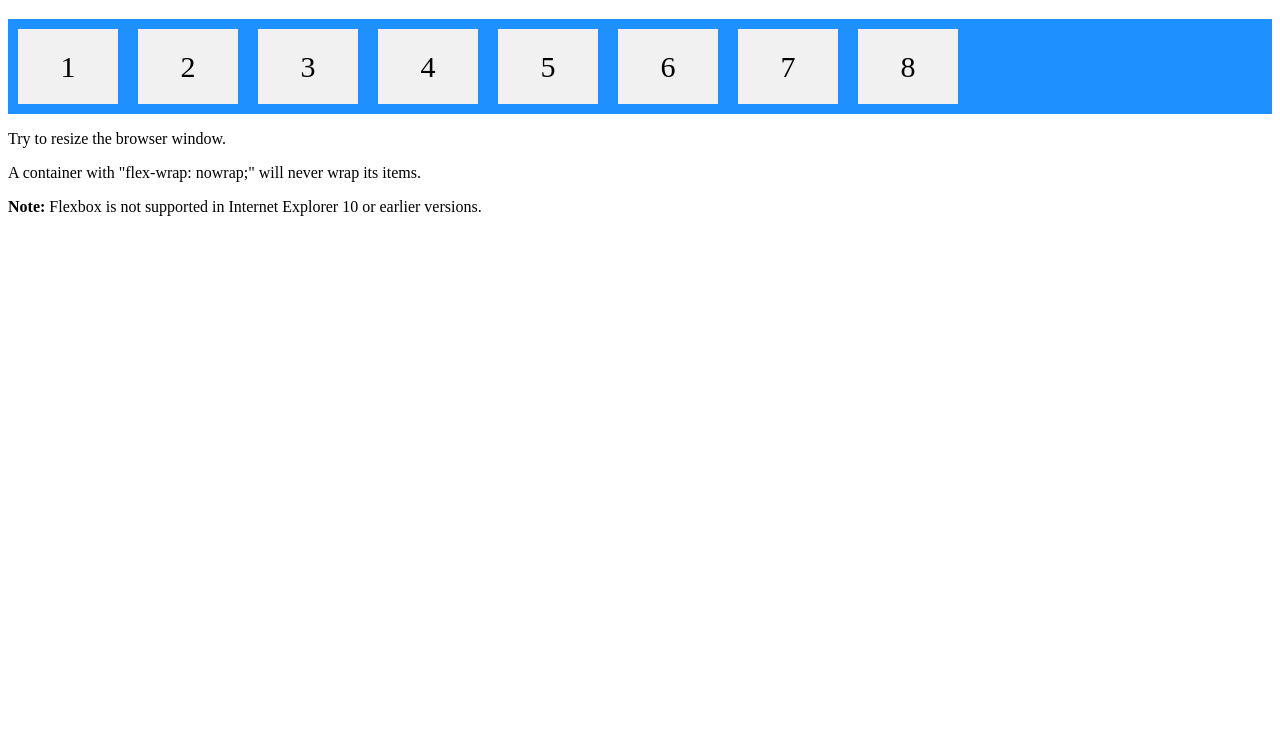
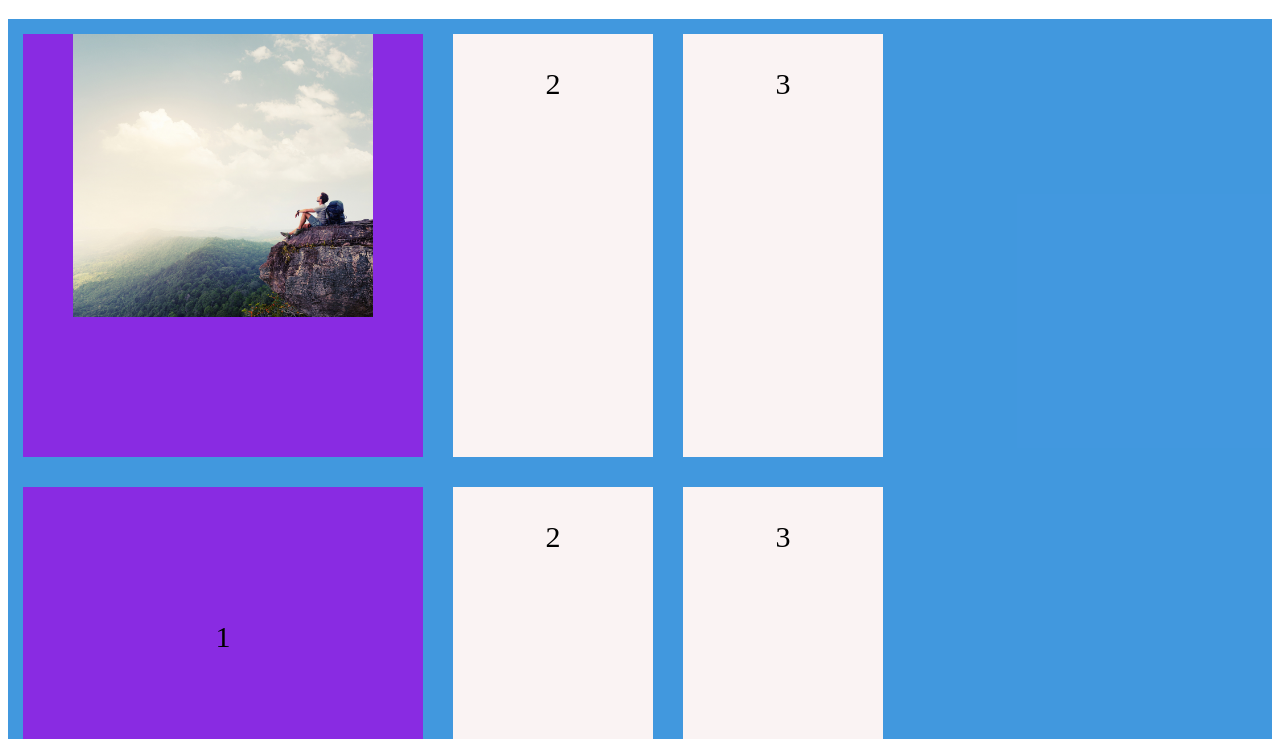
Before and after one commit to jemua001/Webdesign, a plain HTML site: page boks/fleksboks/Fleksboks.html in a window 1280 px wide. Shown: the part 61-800 px from the top of the page. Drawn offline with Linux system fonts and the light colour scheme.

Commit message:
flexbox done

```diff
--- a/boks/fleksboks/Fleksboks.css
+++ b/boks/fleksboks/Fleksboks.css
@@ -1,14 +1,34 @@
-.flex-container {
+.flex {
     display: flex;
     flex-wrap: nowrap;
-    background-color: DodgerBlue;
+    background-color: rgba(22, 128, 215, 0.813);
+    width: 100%;
+
   }
 
-  .flex-container > div {
-    background-color: #f1f1f1;
-    width: 100px;
-    margin: 10px;
+
+
+
+
+
+
+
+  .flex-div {
+    background-color: #faf3f3;
+    width: 200px;
+    margin: 15px;
     text-align: center;
-    line-height: 75px;
+    line-height: 100px;
     font-size: 30px;
   }
+
+
+  .bred {
+    width: 400px;
+    text-align: center;
+    line-height: 300px;
+    font-size: 30px;
+    background-color: rgb(137, 43, 226);
+    margin: 15px;
+
+  }
--- a/boks/fleksboks/Fleksboks.html
+++ b/boks/fleksboks/Fleksboks.html
@@ -10,16 +10,38 @@
 <body>
     <h1>Vidundertur</h1>
 
-    <div class="flex-container">
-        <div>1</div>
-        <div>2</div>
-        <div>3</div>
-        <div>4</div>
-        <div>5</div>
-        <div>6</div>
-        <div>7</div>
-        <div>8</div>
+    <div class="flex">
+        <div class="bred">
+            <img src="/Dokumenter/bilder/Friluft/friluftsliv_1.jpg" width="300px">
+
+        </div>
+
+        <div class="flex-div">2</div>
+        <div class="flex-div">3</div>
       </div>
+
+      <div class="flex">
+        <div class="bred">1</div>
+        <div class="flex-div">2</div>
+        <div class="flex-div">3</div>
+      </div>
+
+      <div class="flex">
+        <div class="bred">1</div>
+        <div class="flex-div">2</div>
+      </div>
+
+
+
+
+
+
+
+
+
+
+
+
 
       <p>Try to resize the browser window.</p>
       <p>A container with "flex-wrap: nowrap;" will never wrap its items.</p>
```
Also changed, not shown: Dokumenter/bilder/Friluft/friluftsliv_1.jpg (added), Dokumenter/bilder/Friluft/friluftsliv_2.jpg (added), Dokumenter/bilder/Friluft/friluftsliv_3.jpg (added), Dokumenter/bilder/Friluft/friluftsliv_4.jpg (added), Dokumenter/bilder/Friluft/friluftsliv_5.jpg (added), Dokumenter/bilder/Friluft/friluftsliv_6.jpg (added), Dokumenter/bilder/Friluft/friluftsliv_7.jpg (added), Dokumenter/bilder/Friluft/friluftsliv_8.jpg (added).
